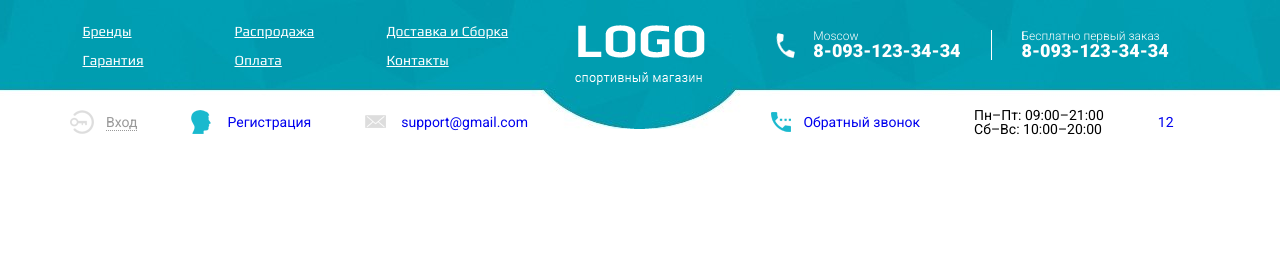
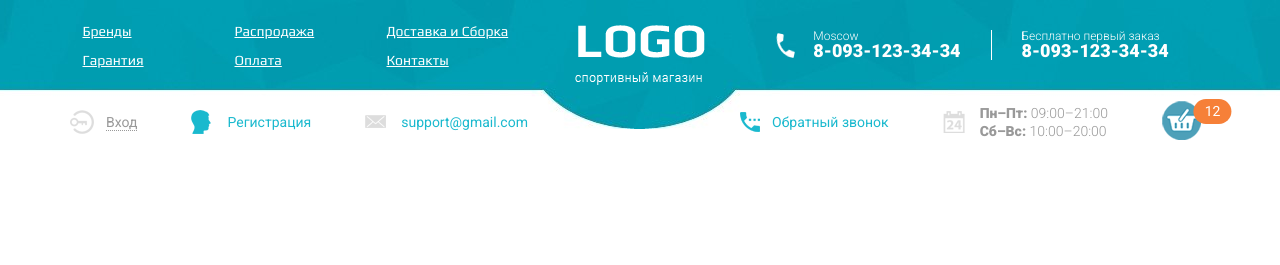
Before and after one commit to SSilvain/mf_shop-layout, a website: page src/index.html in a window 1280 px wide. Drawn offline with nearby package versions, Linux system fonts and the light colour scheme; files that its build step writes are made by us from their sources.

Commit message:
header fix final

```diff
--- a/src/scss/header.scss
+++ b/src/scss/header.scss
@@ -179,7 +179,7 @@
     // .actions-header__login
     &__login {
         background: url("../img/icons/login.png") no-repeat left;
-        color: #999;
+        color: $bottomHeaderGray;
         line-height: 24px;
         span {
             border-bottom: 1px dotted;
@@ -191,12 +191,14 @@
         background: url("../img/icons/head.png") no-repeat left;
         line-height: 34px;
         height: 34px;
+        color: $blueLink;
     }
 
     // .actions-header__email
     &__email {
         background: url("../img/icons/email.png") no-repeat left;
         line-height: 24px;
+        color: $blueLink;
     }
 }
 .info-header {
@@ -221,13 +223,38 @@
         background: url("../img/icons/phone_blue.png") left no-repeat;
         padding-left: 32px;
         line-height: 20;
+        color: $blueLink;
     }
 
     // .info-header__schedule
     &__schedule {
+        background: url("../img/icons/schedule.png") left no-repeat;
+        padding-left: 37px;
+        font-style: 12px;
+        font-weight: 300;
+        line-height: 18px;
+        color: $bottomHeaderGray;
+        span {
+            font-weight: 900;
+        }
     }
 
     // .info-header__cart
     &__cart {
+        background: url("../img/icons/cart.png") left no-repeat;
+        width: 43px;
+        height: 43px;
+        display: inline-block;
+        position: relative;
+        span {
+            position: absolute;
+            padding: 0px 11px;
+            border-radius: 20px;
+            line-height: 25px;
+            background-color: $cartCountBackground;
+            right: 0;
+            transform: translate(70%, 0px);
+            color: $cartCountText;
+        }
     }
 }
--- a/src/scss/style.scss
+++ b/src/scss/style.scss
@@ -19,6 +19,10 @@ $md1: $maxWidthContainer + 12;
 $md2: 991.98;
 $md3: 767.98;
 $md4: 479.98;
+$blueLink: #1ab9ce;
+$cartCountBackground: #f68038;
+$cartCountText: #fff;
+$bottomHeaderGray: #999;
 @import "fonts";
 // @import url(https://fonts.googleapis.com/css2?family=Lobster&family=Play:wght@400;700&family=Roboto:ital,wght@0,100;0,300;0,400;0,500;0,700;0,900;1,100;1,300;1,400;1,500;1,700;1,900&display=swap);
 
```
Also changed, not shown: src/img/icons/cart.png (added), src/img/icons/schedule.png (added).
